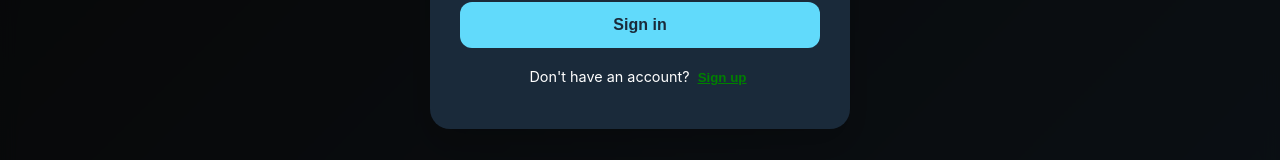
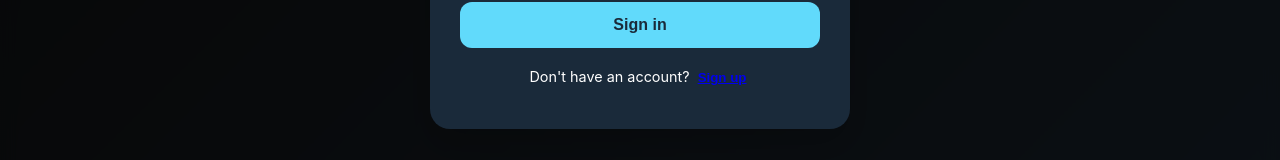
Before and after one commit to biwott77/Biwott, a React (Create React App) app: page /login in a window 1280 px wide. Both pictures are taken after a click on the button "Login". Shown: the part 527-687 px from the top of the page. Built offline with nearby package versions, Linux system fonts and the light colour scheme.

Commit message:
Initial commit

```diff
--- a/src/Frontend/Login.js
+++ b/src/Frontend/Login.js
@@ -123,7 +123,7 @@
                                 className="signup-link"
                                 onClick={onSwitchToSignup}
                             >
-                                <Link to="/signup" style={{color: 'green'}}>Sign up</Link>
+                                <Link to="/signup" style={{fontSize: '13x'}}>Sign up</Link>
                             </button>
                         </p>
                     </div>
--- a/src/Frontend/SignUp.js
+++ b/src/Frontend/SignUp.js
@@ -136,7 +136,7 @@
                                 className="signup-link"
                                 onClick={onSwitchToLogin}
                             >
-                                <Link to="/login" style={{color: 'green', fontSize: '13x'}}>Sign In</Link>
+                                <Link to="/login" style={{fontSize: '13x'}}>Sign In</Link>
                             </button>
                         </p>
                     </div>
```
